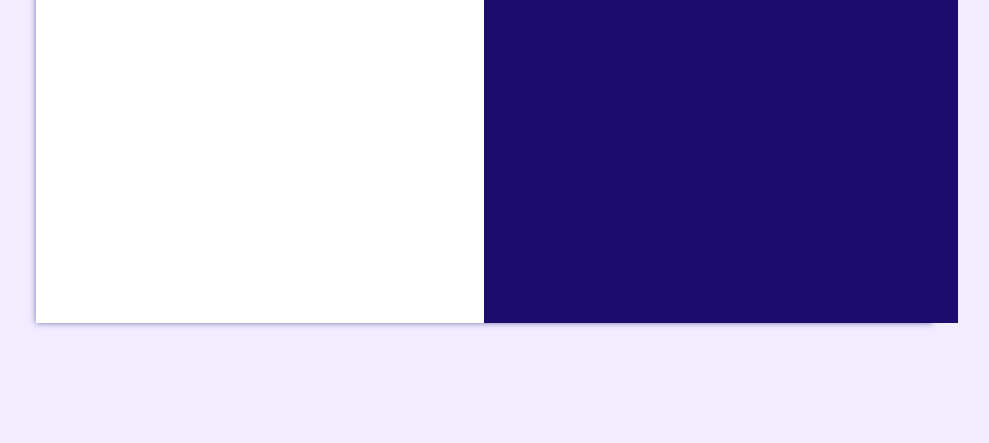
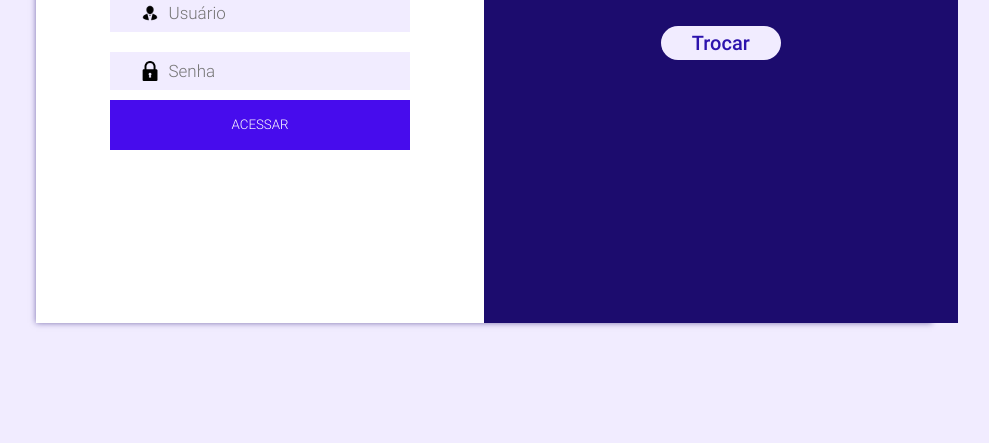
Before and after one commit to vitorfail/limpeza-teste, a React app: page / in a window 1280 px wide. Shown: the part 357-800 px from the top of the page, without its empty margins (156-1145 px from the left). Built offline with nearby package versions, Linux system fonts and the light colour scheme.

Commit message:
melhorando login

```diff
--- a/src/pages/Login/index.css
+++ b/src/pages/Login/index.css
@@ -7,25 +7,73 @@
   justify-content: center;
   align-items: center;
 }
+.login p{
+  font-size: 40px;
+  color: var(--fundo34);
+}
+.login .placa{
+  display: flex;
+  justify-content: center;
+  align-items: center;
+}
+.login .placa button{
+  border-radius: 20px;
+  color: var(--fundo3);
+  background: var(--branco);
+  font-size: 20px;
+  font-weight: 300;
+  height: 34px;
+  width: 120px;
+  border: none;
+}
 .login{
   box-shadow: 0px 0px 6px var(--sombra);
   display: flex;
   width: 70%;
   height: 70%;
 }
-.login .lado-direto .entrada{
+.login .entrada{
+  background: var(--branco);
+  width: 300px;
+  height: 38px;
   display: flex;
   align-items: center;
+  justify-content: center;
 }
-.login .lado-direto .entrada img{
+.login .entrada{
+  margin-top: 10px;
+  margin-bottom: 10px;
+}
+.login .lado-esquerdo button, .login .lado-direto button{
+  background: var(--fundo2);
+  color: white;
+  height: 50px;
+  outline: none;
+  border: none;
+  width: 300px;
+}
+.login .lado-esquerdo button:hover, .login .lado-direto button:hover{
+  background: white;
+  color: var(--fundo3);
+  cursor: pointer;
+  border: 2px solid var(--fundo3);
+}
+.login .entrada img{
+  margin-right: 9px;
   width: 20px;
   height: auto;
 }
-.login .lado-direto .entrada input{
+.login .entrada input{
+  font-size: 17px;
   outline: none;
+  background: transparent;
   border: none;
 }
 .login .lado-direto, .login .lado-esquerdo{
+  flex-direction: column;
+  display: flex;
+  justify-content: center;
+  align-items: center;
   width: 50%;
   height: 100%;
 }
--- a/src/pages/Login/index.js
+++ b/src/pages/Login/index.js
@@ -4,6 +4,7 @@ import { useEffect, useState } from 'react';
 import Cli from "../../img/client.png"
 import Pesquisa from '../../components/Pesquisa';
 import Cliente from "../../img/client.png"
+import Cadeado from "../../img/senha.png"
 
 function Login() {
   const [lado, setlado] = useState("35%")
@@ -27,8 +28,28 @@ function Login() {
             <img alt='user' src={Cliente}></img>
             <input placeholder='Usuário'></input>
           </div>
+          <div className='entrada'>
+            <img alt='senha' src={Cadeado}></img>
+            <input type="password" placeholder='Senha'></input>
+          </div>
+          <button>ACESSAR</button>
         </div>
-        <div className='lado-esquerdo'></div>
+        <div className='lado-esquerdo'>
+        <p>CADASTRAR</p>
+          <div className='entrada'>
+            <img alt='user' src={Cliente}></img>
+            <input placeholder='Usuário'></input>
+          </div>
+          <div className='entrada'>
+            <img alt='senha' src={Cadeado}></img>
+            <input type="password" placeholder='Senha'></input>
+          </div>
+          <div className='entrada'>
+            <img alt='senha' src={Cadeado}></img>
+            <input type="password" placeholder='Confirmar senha'></input>
+          </div>
+          <button>REGISTRAR</button>
+        </div>
       </div>
     </div>
   );
```
Also changed, not shown: src/img/senha.png (added).
